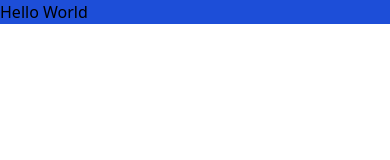
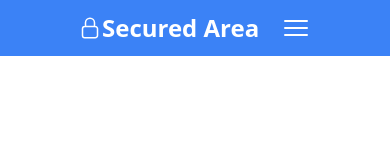
Before and after one commit to tarequr/formTailwind, a website built with Vite: page index.html in a window 390 px wide. Built offline with nearby package versions, Linux system fonts and the light colour scheme.

Commit message:
core: menu style for mobile view

```diff
--- a/index.html
+++ b/index.html
@@ -8,6 +8,37 @@
     <link rel="stylesheet" href="/css/plugin.css">
 </head>
 <body>
-    <h1 class="bg-blue-700">Hello World</h1>
+    <header class="bg-blue-500 py-3 relative">
+        <div class="container mx-auto w-3/5 flex justify-between">
+            <a href="/index.html" class="
+                flex
+                items-center
+                font-semibold
+                text-2xl
+                text-white
+            ">
+                <svg xmlns="http://www.w3.org/2000/svg" fill="none" viewBox="0 0 24 24" stroke-width="1.5" stroke="currentColor" class="size-6">
+                    <path stroke-linecap="round" stroke-linejoin="round" d="M16.5 10.5V6.75a4.5 4.5 0 1 0-9 0v3.75m-.75 11.25h10.5a2.25 2.25 0 0 0 2.25-2.25v-6.75a2.25 2.25 0 0 0-2.25-2.25H6.75a2.25 2.25 0 0 0-2.25 2.25v6.75a2.25 2.25 0 0 0 2.25 2.25Z" />
+                </svg>
+
+                Secured Area
+            </a>
+
+            <nav class="">
+                <button id="mobileIcon" class="text-white text-end flex">
+                    <svg xmlns="http://www.w3.org/2000/svg" fill="none" viewBox="0 0 24 24" stroke-width="1.5" stroke="currentColor" class="size-8">
+                        <path stroke-linecap="round" stroke-linejoin="round" d="M3.75 6.75h16.5M3.75 12h16.5m-16.5 5.25h16.5" />
+                    </svg>
+                </button>
+
+                <ul id="mainMenu" class="absolute bg-blue-500 w-full left-0 top-10 p-4 text-center hidden">
+                    <li class="mb-2"><a class="text-white font-semibold" href="#">Home</a></li>
+                    <li class="mb-2"><a class="text-white font-semibold" href="#">Contact</a></li>
+                    <li class="mb-2"><a class="text-white font-semibold" href="#">Login</a></li>
+                    <li class="mb-2"><a class="text-white font-semibold" href="#">Sign In</a></li>
+                </ul>
+            </nav>
+        </div>
+    </header>
 </body>
 </html>
```
Also changed, not shown: img/lock.png (added).
